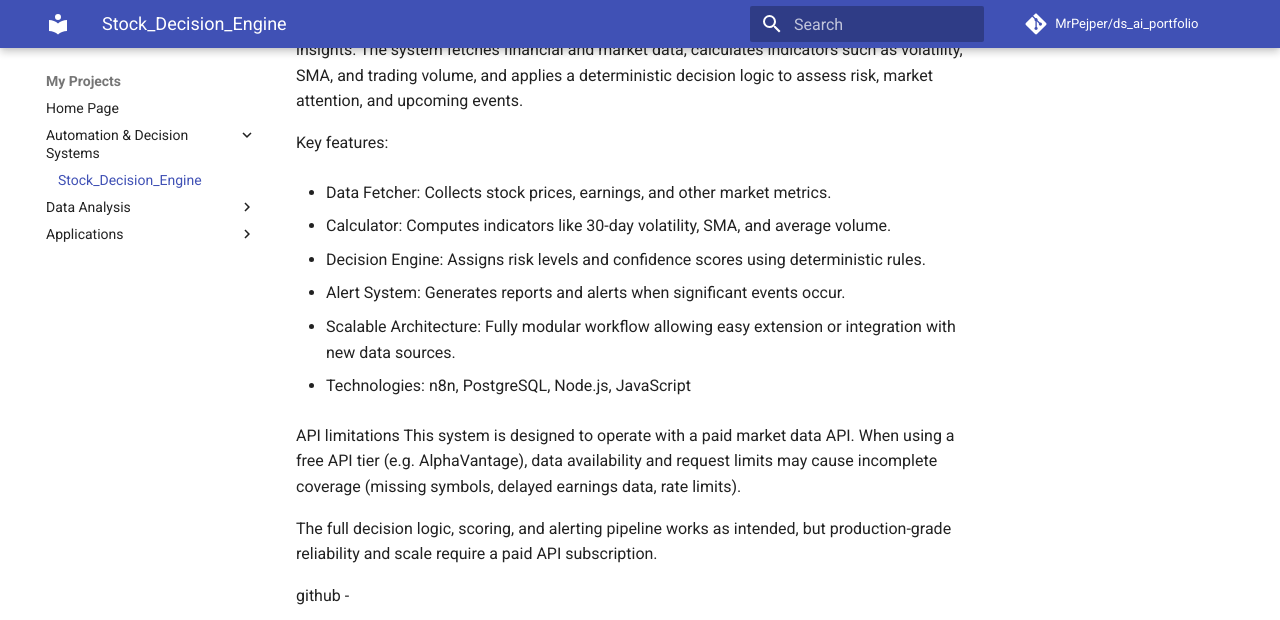
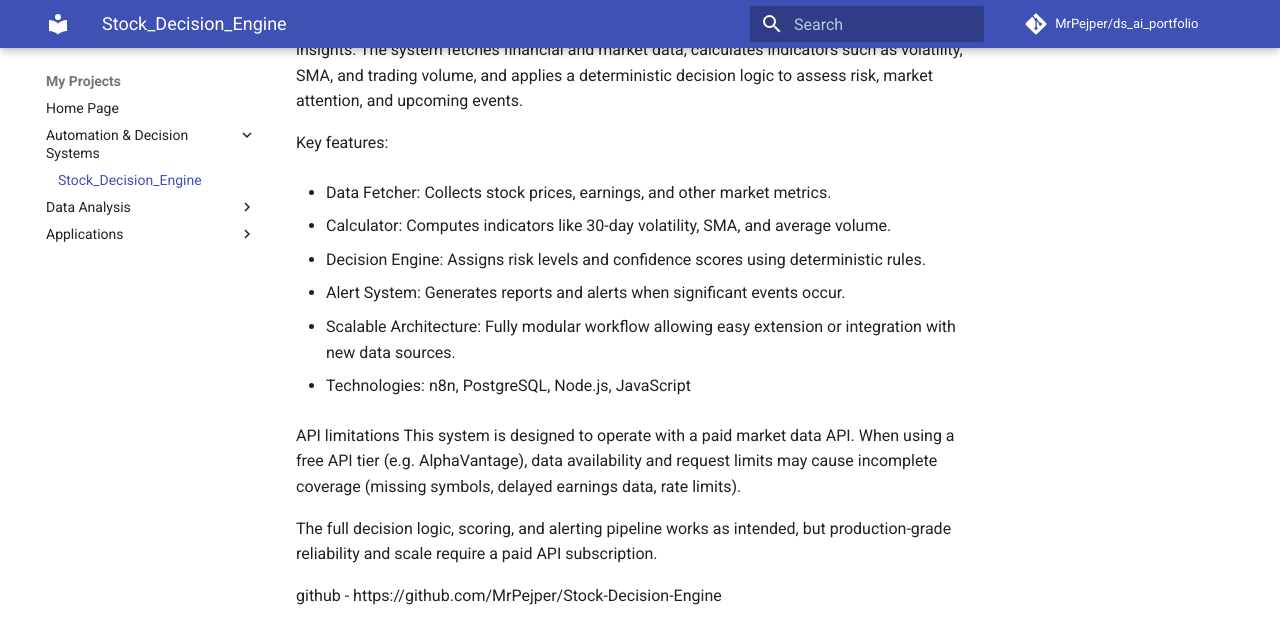
Before and after one commit to MrPejper/ds_ai_portfolio, an MkDocs documentation site: the page built from docs/Stock Decision Engine/index.md, in a window 1280 px wide and 900 px high, scrolled down 168 px, cut to the strip 0-620 px from the top of the window. Built offline with MkDocs 1.6.1 and Material for MkDocs 9.7.7, drawn with Linux system fonts in a browser that asks for light colours; comment, search, counter and statistics services are not loaded; some of the changed lines change nothing that is shown.

Commit message:
github link

```diff
--- a/docs/Stock Decision Engine/index.md
+++ b/docs/Stock Decision Engine/index.md
@@ -22,7 +22,7 @@ When using a free API tier (e.g. AlphaVantage), data availability and request li
 
 The full decision logic, scoring, and alerting pipeline works as intended, but production-grade reliability and scale require a paid API subscription.
 
-github -
+github - https://github.com/MrPejper/Stock-Decision-Engine
 <iframe
     id="content"
     src="Stock_Decision_Engine.html"
```
